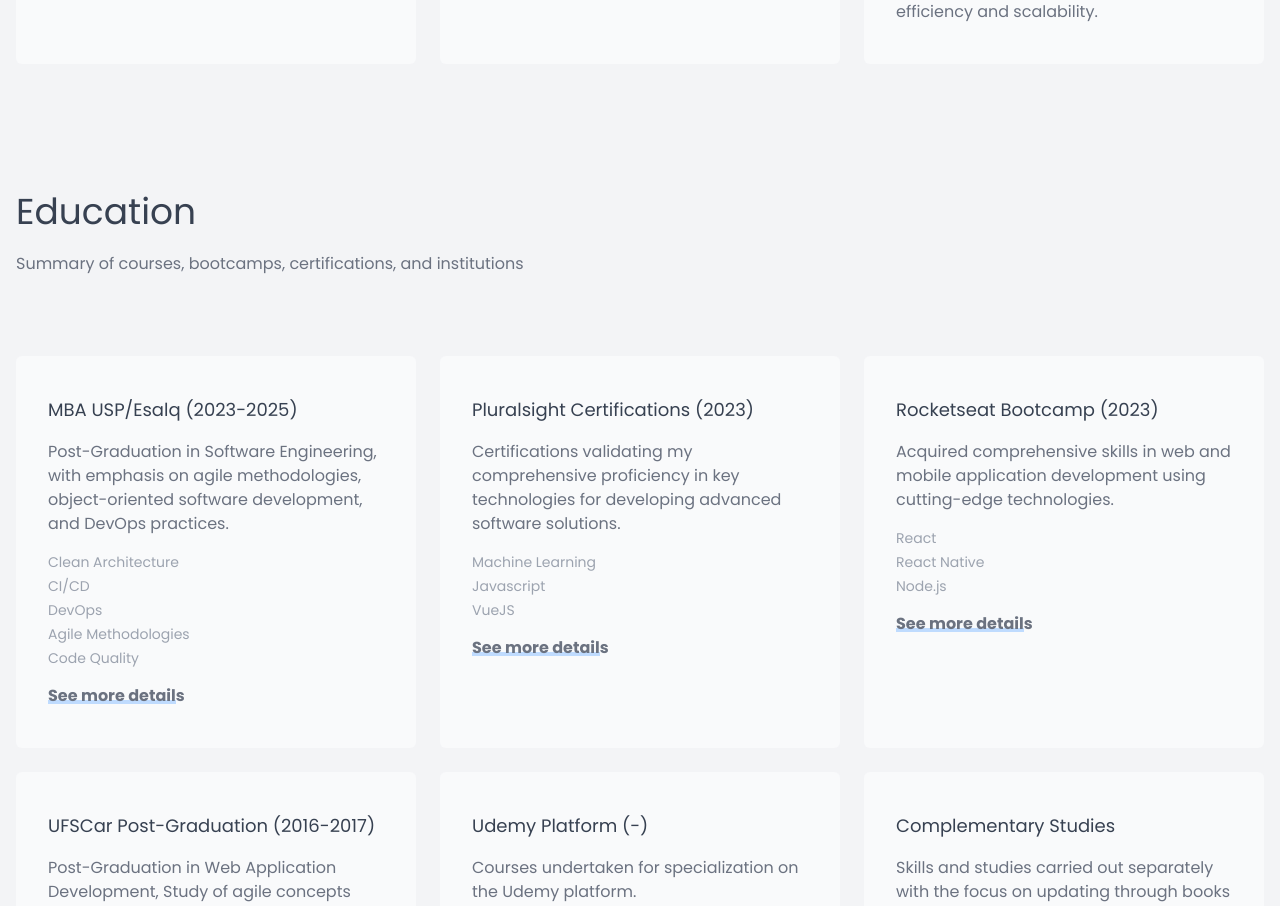
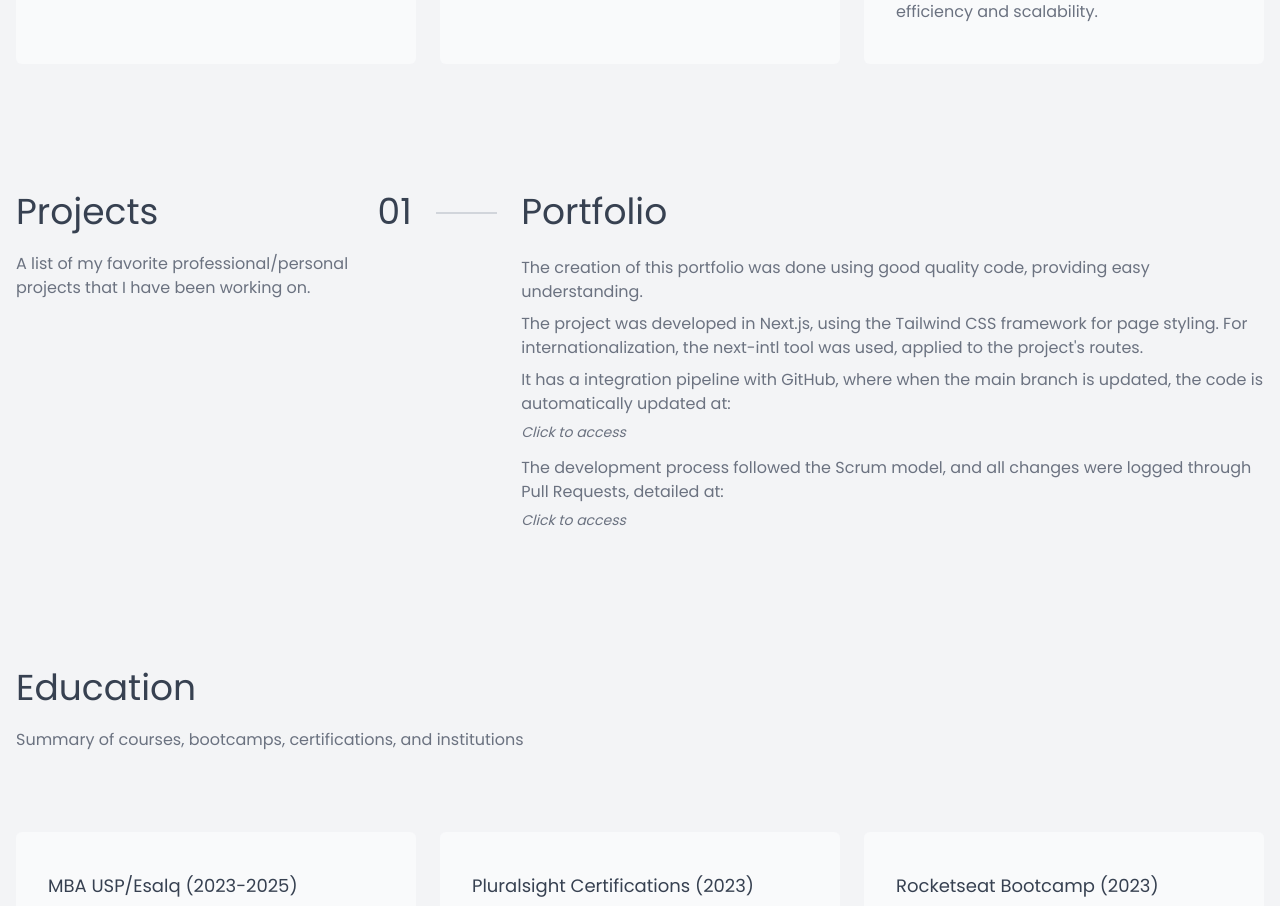
Before and after one commit to marcelo3macedo/my-portfolio, a Next.js app: page /my-portfolio/en in a window 1280 px wide. Shown: the part 1188-2094 px from the top of the page. Built offline with nearby package versions, Linux system fonts and the light colour scheme.

Commit message:
feat: adding project session

```diff
--- a/messages/en.json
+++ b/messages/en.json
@@ -60,6 +60,22 @@
       "keywords": "Clean Code|Unit Testing|Typescript|Hooks|Caching|Memory Usage|Docker|Kubernetes|Communication between services|LLMs|Stable Diffusion"
     }
   },
+  "projects": {
+    "title": "Projects",
+    "description": "A list of my favorite professional/personal projects that I have been working on.",
+    "list": {
+      "portfolio": {
+        "title": "Portfolio",
+        "intro": "The creation of this portfolio was done using good quality code, providing easy understanding.",
+        "tools": "The project was developed in Next.js, using the Tailwind CSS framework for page styling. For internationalization, the next-intl tool was used, applied to the project's routes.",
+        "pipeline": "It has a integration pipeline with GitHub, where when the main branch is updated, the code is automatically updated at:",
+        "development": "The development process followed the Scrum model, and all changes were logged through Pull Requests, detailed at:"
+      }
+    },
+    "action": {
+      "access": "Click to access"
+    }
+  },
   "locales": {
     "pt": "Portuguese",
     "en": "English"
--- a/messages/pt.json
+++ b/messages/pt.json
@@ -60,6 +60,22 @@
       "keywords": "Código Limpo|Testes Unitários|Typescript|Hooks|Caching|Uso de Memória|Docker|Kubernetes|Comunicação entre serviços|LLMs|Stable Diffusion"
     }
   },
+  "projects": {
+    "title": "Projetos",
+    "description": "Uma lista dos meus preferidos projetos profissionais/pessoais no qual eu tenho trabalhado.",
+    "list": {
+      "portfolio": {
+        "title": "Portfólio",
+        "intro": "A criação desse portfólio foi realizada utilizando boa qualidade de código fornecendo um fácil entendimento.",
+        "tools": "O projeto foi desenvolvimento em NextJS, utilizando o framework tailwind para estilização da página. Para a internacionalização foi utilizado a ferramenta next-intl sendo aplicadas nas rotas da ferramenta.",
+        "pipeline": "Possui uma pipeline de integração com o Github, onde quando a ramificação principal é atualizada, automaticamente o código também será atualizado em:",
+        "development": "O processo de desenvolvimento seguiu o modelo Scrum e todas as alterações foram registradas através de Pull-Requests, sendo detalhadas em:"
+      }
+    },
+    "action": {
+      "access": "Clique para acessar"
+    }
+  },
   "locales": {
     "pt": "Português",
     "en": "Inglês"
--- a/src/app/[locale]/page.tsx
+++ b/src/app/[locale]/page.tsx
@@ -2,6 +2,7 @@
 import EducationContainer from "../components/educationContainer";
 import HeroContainer from "../components/heroContainer";
 import HighlightContainer from "../components/highlightContainer";
+import ProjectsContainer from "../components/projectsContainer";
 
 export default function Home({
   params: { locale },
@@ -14,6 +15,7 @@
     <main className="bg-gray-100 min-h-lvh">
       <HeroContainer />
       <HighlightContainer />
+      <ProjectsContainer />
       <EducationContainer />
     </main>
   );
--- /dev/null
+++ b/src/app/components/containerTypes/gallery.tsx
@@ -0,0 +1,15 @@
+import { IGallery } from "@/interfaces/container";
+
+export default function GalleryContainer({ items }: IGallery) {
+  if (!items) return;
+
+  return (
+    <div className="grid grid-cols-1 md:grid-cols-2 lg:grid-cols-3 gap-6 py-4">
+      {items.map((i: string) => (
+        <p className="font-xs text-gray-500" key={i}>
+          {i}
+        </p>
+      ))}
+    </div>
+  );
+}
--- /dev/null
+++ b/src/app/components/containerTypes/link.tsx
@@ -0,0 +1,15 @@
+import { ILink } from "@/interfaces/container";
+
+export default function LinkContainer({ href, value }: ILink) {
+  return (
+    <div className="pb-2">
+      <a
+        className="text-gray-500 italic text-sm hover:text-gray-400"
+        href={href}
+        target="_blanks"
+      >
+        {value}
+      </a>
+    </div>
+  );
+}
--- /dev/null
+++ b/src/app/components/containerTypes/text.tsx
@@ -0,0 +1,9 @@
+import { IText } from "@/interfaces/container";
+
+export default function TextContainer({ value }: IText) {
+  return (
+    <p className="font-normal text-gray-500 text-sm md:text-base py-1">
+      {value}
+    </p>
+  );
+}
--- /dev/null
+++ b/src/app/components/projectsContainer.tsx
@@ -0,0 +1,62 @@
+import { useTranslations } from "next-intl";
+import GalleryContainer from "./containerTypes/gallery";
+import LinkContainer from "./containerTypes/link";
+import TextContainer from "./containerTypes/text";
+import { projects } from "@/configs/content";
+import { PROJECT_TYPE_GALLERY, PROJECT_TYPE_LINK } from "@/constants/projects";
+import { IContainer } from "@/interfaces/container";
+import { indexToPosition } from "@/utils/number";
+
+export default function ProjectsContainer() {
+  const t = useTranslations("projects");
+
+  function loadContainer(c: IContainer) {
+    if (!c) return <></>;
+
+    if (c.type === PROJECT_TYPE_LINK)
+      return <LinkContainer key={c.value} href={c.href} value={t(c.value)} />;
+
+    if (c.type === PROJECT_TYPE_GALLERY)
+      return <GalleryContainer key={c.value} items={t(c.value).split("|")} />;
+
+    return <TextContainer key={c.value} value={t(c.value)} />;
+  }
+
+  return (
+    <section className="py-10 md:py-16">
+      <div className="container max-w-screen-xl mx-auto px-4">
+        <div className="flex flex-col lg:flex-row justify-between">
+          <div className="mb-10 lg:mb-0">
+            <h1 className="font-medium text-gray-700 text-3xl md:text-4xl mb-5">
+              {t("title")}
+            </h1>
+
+            <p className="font-normal text-gray-500 text-xs md:text-base">
+              {t("description")}
+            </p>
+          </div>
+
+          <div className="space-y-24">
+            {projects.map((p, i) => (
+              <div className="flex space-x-6" key={i}>
+                <h1 className="font-normal text-gray-700 text-3xl md:text-4xl">
+                  {indexToPosition(i)}
+                </h1>
+
+                <span className="w-28 h-0.5 bg-gray-300 mt-5"></span>
+
+                <div>
+                  <h1 className="font-normal text-gray-700 text-3xl md:text-4xl mb-5">
+                    {t(p.title)}
+                  </h1>
+
+                  {p.contents.map(c => loadContainer(c))}
+                </div>
+              </div>
+            ))}
+          </div>
+        </div>
+      </div>
+    </section>
+  );
+}
--- a/src/configs/content.ts
+++ b/src/configs/content.ts
@@ -61,4 +61,26 @@
   },
 ];
 
-export { highlights, education };
+const projects = [
+  {
+    title: "list.portfolio.title",
+    contents: [
+      { type: "text", value: "list.portfolio.intro" },
+      { type: "text", value: "list.portfolio.tools" },
+      { type: "text", value: "list.portfolio.pipeline" },
+      {
+        type: "link",
+        href: "https://marcelo3macedo.github.io/my-portfolio",
+        value: "action.access",
+      },
+      { type: "text", value: "list.portfolio.development" },
+      {
+        type: "link",
+        href: "https://github.com/marcelo3macedo/my-portfolio/pulls?q=is%3Apr+is%3Aclosed",
+        value: "action.access",
+      },
+    ],
+  },
+];
+
+export { highlights, education, projects };
--- /dev/null
+++ b/src/constants/projects.ts
@@ -0,0 +1,3 @@
+export const PROJECT_TYPE_TEXT = "text";
+export const PROJECT_TYPE_LINK = "link";
+export const PROJECT_TYPE_GALLERY = "gallery";
--- /dev/null
+++ b/src/interfaces/container.ts
@@ -0,0 +1,18 @@
+export interface IContainer {
+  readonly value: string;
+  readonly type: string;
+  readonly href?: string;
+}
+
+export interface IGallery {
+  readonly items: string[];
+}
+
+export interface ILink {
+  readonly href?: string;
+  readonly value: string;
+}
+
+export interface IText {
+  readonly value: string;
+}
--- /dev/null
+++ b/src/utils/number.ts
@@ -0,0 +1,6 @@
+function indexToPosition(index: number): string {
+  const position = (index + 1).toString().padStart(2, "0");
+  return position;
+}
+
+export { indexToPosition };
```
